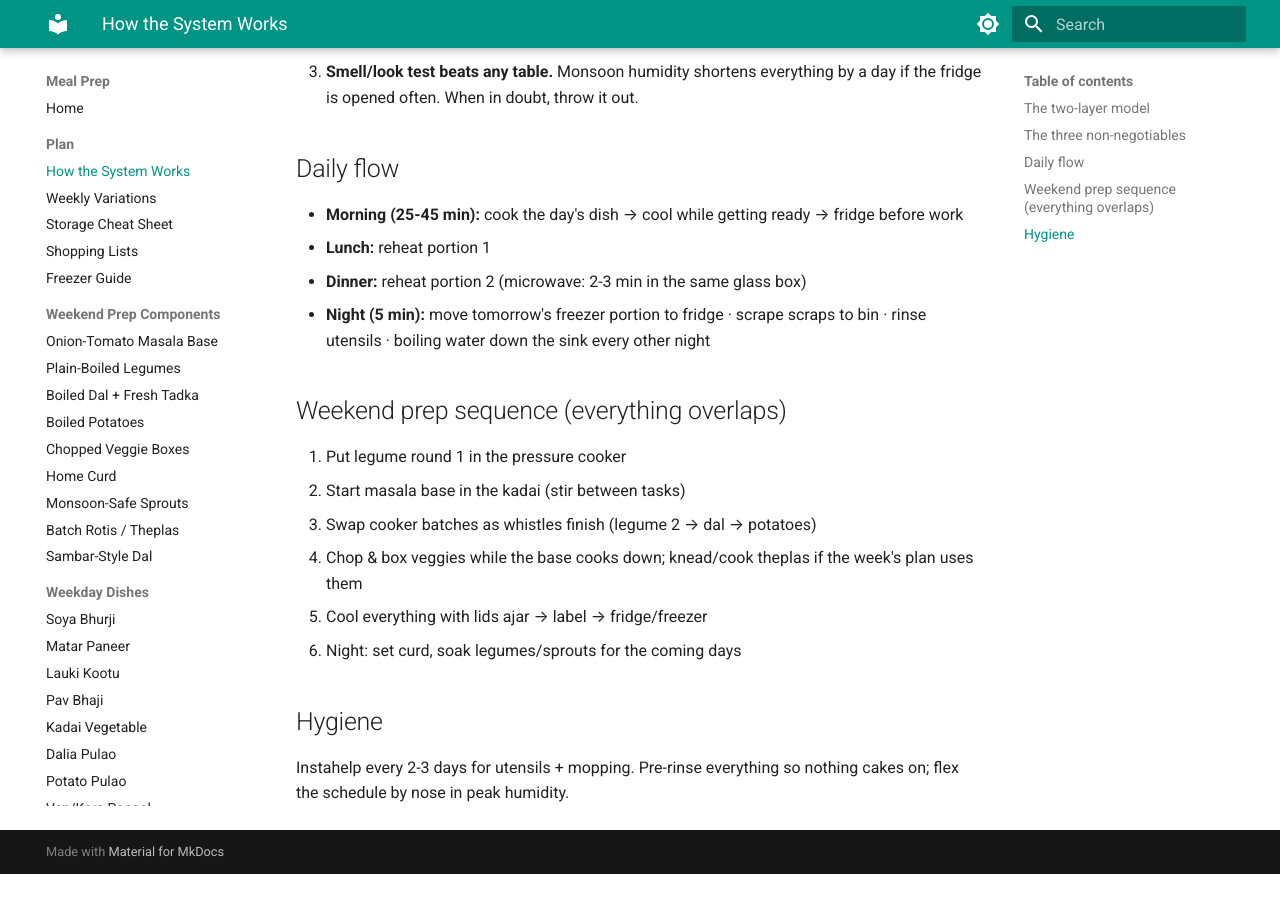
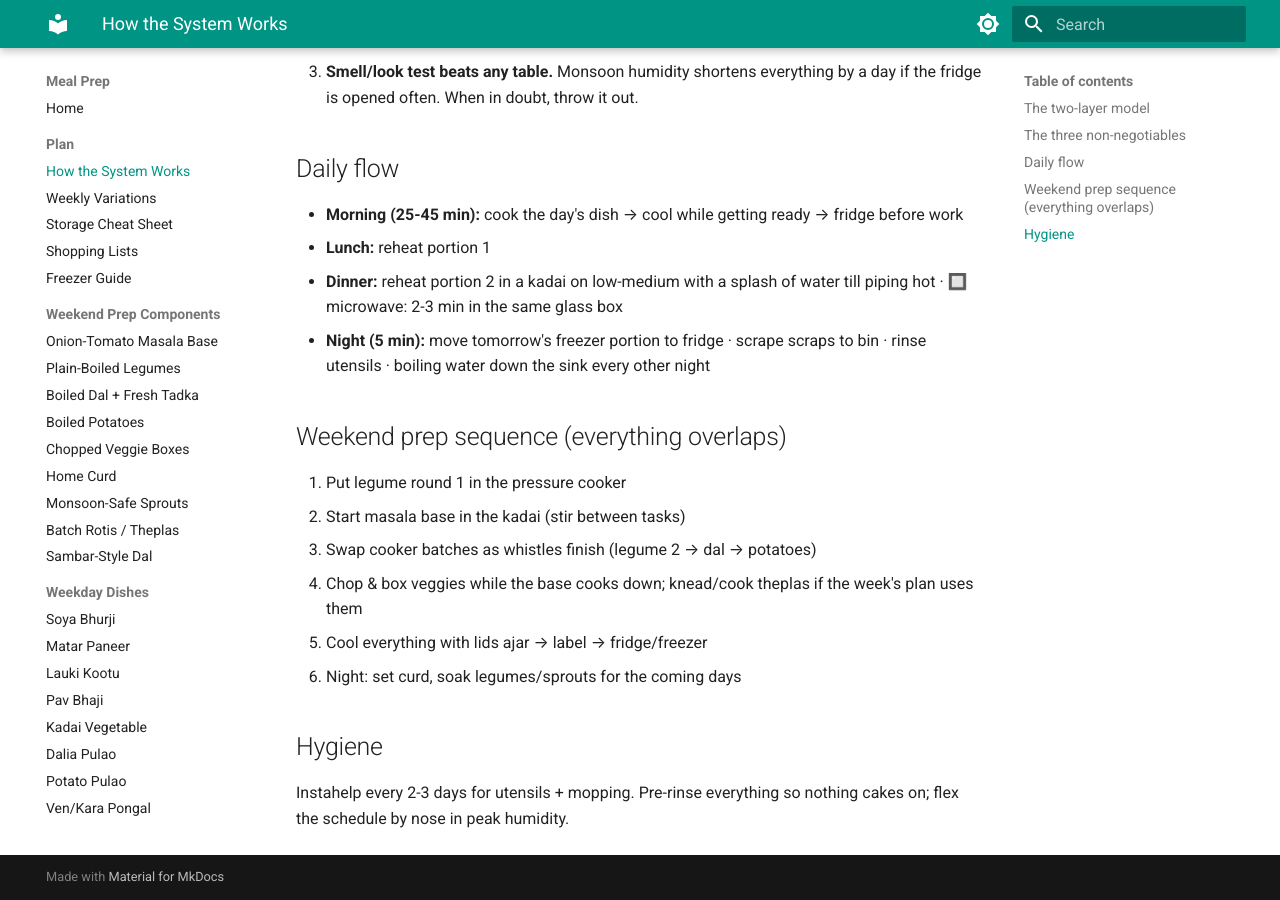
Before and after one commit to praveenpareek11/meal-prep, an MkDocs documentation site: the page built from docs/plan/system.md, in a window 1280 px wide and 900 px high, scrolled down 683 px. Built offline with MkDocs 1.6.1 and Material for MkDocs 9.7.7, drawn with Linux system fonts in a browser that asks for light colours; before the commit the page ends 1557 px from its top, so only the background shows below that.

Commit message:
fix: no microwave owned — correct equipment lists, default reheating to kadai with 🔲 microwave shortcuts
Co-Authored-By: Claude Fable 5 <noreply@anthropic.com>

```diff
--- a/docs/plan/system.md
+++ b/docs/plan/system.md
@@ -20,7 +20,7 @@ Every recipe on this site states which layer it belongs to (**Type:** weekend-pr
 
 - **Morning (25-45 min):** cook the day's dish → cool while getting ready → fridge before work
 - **Lunch:** reheat portion 1
-- **Dinner:** reheat portion 2 (microwave: 2-3 min in the same glass box)
+- **Dinner:** reheat portion 2 in a kadai on low-medium with a splash of water till piping hot · 🔲 microwave: 2-3 min in the same glass box
 - **Night (5 min):** move tomorrow's freezer portion to fridge · scrape scraps to bin · rinse utensils · boiling water down the sink every other night
 
 ## Weekend prep sequence (everything overlaps)
```
Also changed, not shown: CLAUDE.md (+1 -1 lines), RECIPE_GUIDE.md (+1 -1 lines).
